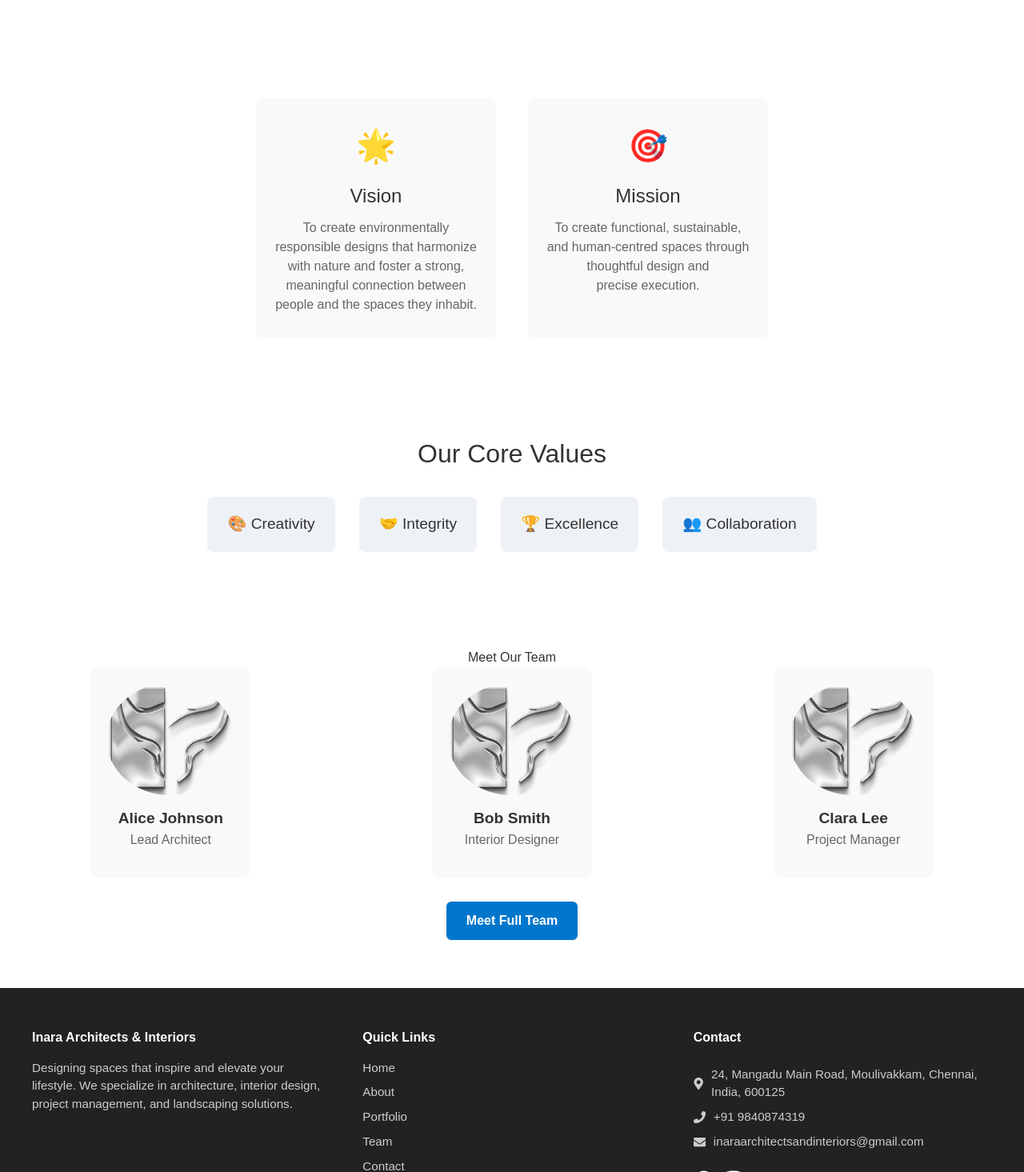
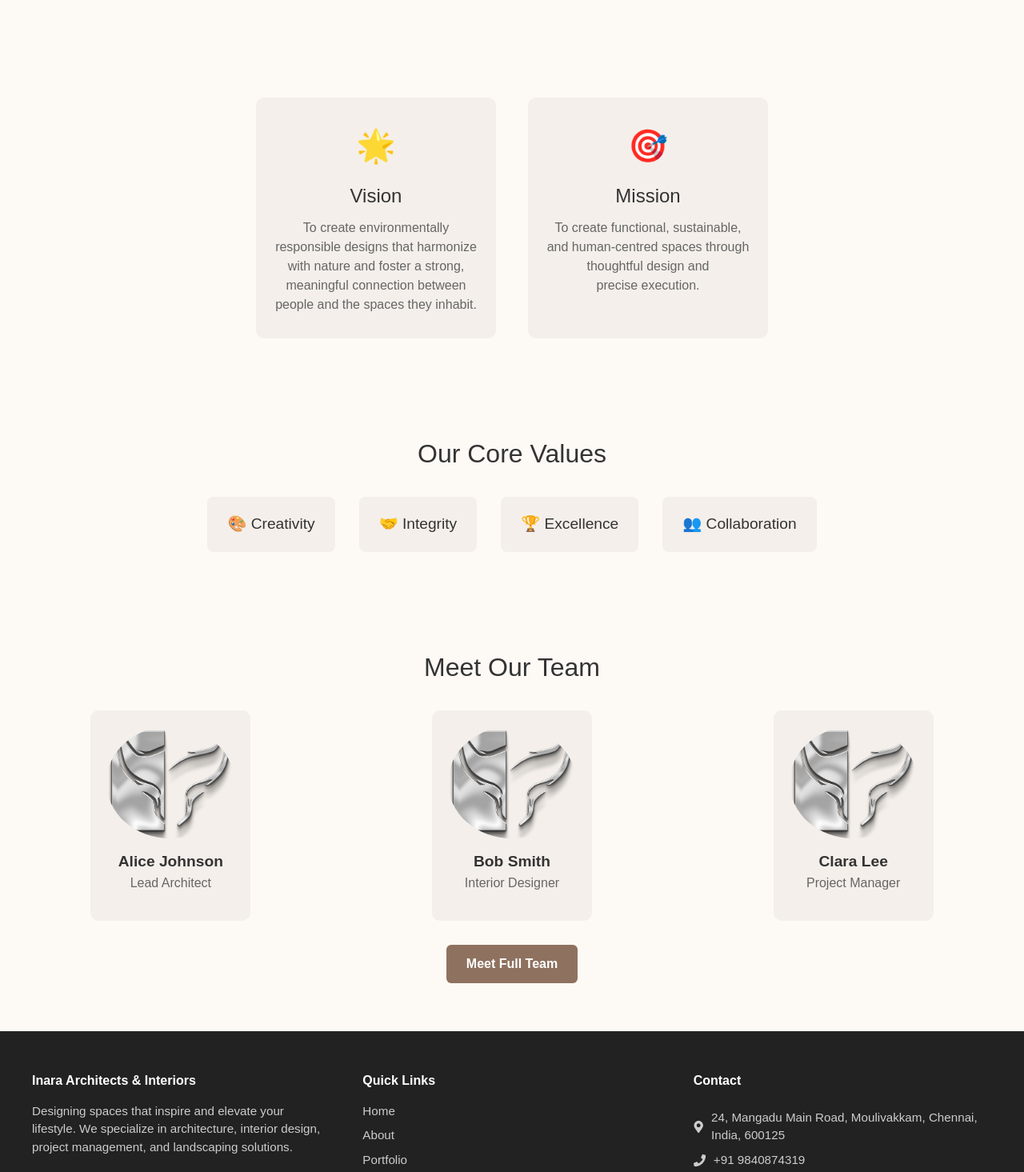
Before and after one commit to Keerthu2712/Inara_architects_and_interiors, a React (Create React App) app: page /about in a window 1280 px wide. Shown: the part 785-2250 px from the top of the page at 80% size. Built offline with nearby package versions, Linux system fonts and the light colour scheme.

Commit message:
feat: update FeaturedServices icons, enhance Footer link text, and improve CSS styles for consistency and aesthetics

```diff
--- a/src/components/FeaturedServices.jsx
+++ b/src/components/FeaturedServices.jsx
@@ -1,6 +1,6 @@
 import React from "react";
 
-import designIcon from "../../src/assests/images/feat-int.jpg";
+import designIcon from "../../src/assests/images/recent2.png";
 import architectureIcon from "../../src/assests/images/hero-img.jpg";
 import renovationIcon from "../../src/assests/images/img.jpg";
 import landscapeIcon from "../../src/assests/images/img.jpg";
@@ -29,7 +29,6 @@ function FeaturedServices() {
             </div>
           </div>
 
-
         ))}
       </div>
     </section>
--- a/src/components/Footer.jsx
+++ b/src/components/Footer.jsx
@@ -21,7 +21,7 @@ const Footer = () => {
           <Link to="/">Home</Link>
           <Link to="/about">About</Link>
           <Link to="/ourworks">Portfolio</Link>
-          <Link to="/team">Team</Link>
+          <Link to="/team">Our Team</Link>
           <Link to="/contact">Contact</Link>
         </div>
 
--- a/src/index.css
+++ b/src/index.css
@@ -32,6 +32,7 @@
   color: #141414; /* change color as needed */
   margin: 10px 0 0 15px;
   letter-spacing: 2px;
+  font-family: "Lemon Milk", sans-serif;
 }
 
 .header-logo {
@@ -58,7 +59,7 @@
 }
 
 .header-nav a:hover {
-  color: #c4cac3;
+  color: #333;
   border-bottom: 2px solid #c4cac3;
 }
 
@@ -182,6 +183,7 @@
   font-weight: 800;
   letter-spacing: 10px; /* Creates the spaced look only visually */
   display: block;
+  font-family: "Lemon Milk", sans-serif;
 }
 
 .brand-sub {
@@ -193,6 +195,7 @@
   max-width: fit-content;
   margin-left: auto;
   margin-right: auto;
+  font-family: "Lemon Milk", sans-serif;
 }
 
 
@@ -201,13 +204,15 @@
   font-weight: 300;
   margin-bottom: 2rem;
   color: #e0e0e0;
+  font-family: "Lemon Milk", sans-serif;
+  font-style: italic;
 }
 
 /* Button Styling */
 .hero-button {
   display: inline-block;
   padding: 12px 30px;
-  background-color: #1f2937; /* dark slate gray */
+  background-color: #8e725f; /* dark slate gray */
   color: #fff;
   text-decoration: none;
   border-radius: 30px;
@@ -217,9 +222,9 @@
 }
 
 .hero-button:hover {
-  background-color: #fbbf24; /* warm gold */
-  color: #1f2937;
-  border-color: #fbbf24;
+  background-color: #444; /* warm gold */
+  color: #fff;
+  border-color: #444;
 }
 
 
@@ -259,7 +264,7 @@
 }
 
 .about-preview-section .about-text button:hover {
-  background-color: #0c4f4e; /* blue-700 */
+  background-color: #444; /* blue-700 */
 }
 
 .about-preview-section img {
@@ -385,7 +390,7 @@
 
 .project-preview {
   padding: 80px 10%;
-  background-color: #fff;
+  background-color: #fdf9f5;
   text-align: center;
 }
 
@@ -449,7 +454,7 @@
 }
 
 .view-all-btn {
-  background-color: #222;
+  background-color: #8e725f;
   color: #fff;
   padding: 12px 25px;
   border-radius: 25px;
@@ -467,7 +472,7 @@
    TESTIMONIALS SECTION STYLES*/
 
 .testimonials {
-  background-color: #f9f9f9;
+  background-color: #f4efea;
   padding: 80px 10%;
   text-align: center;
 }
@@ -549,8 +554,9 @@
 
 /* About Page */
 .about-page {
-  font-family: 'Arial', sans-serif;
+  font-family: 'Lemon Milk', sans-serif;
   color: #333;
+  background-color: #fdf9f5;
 }
 
 /* 1️⃣ Intro Banner */
@@ -594,7 +600,7 @@
   flex-wrap: wrap;
 }
 .about-card {
-  background: #f9f9f9;
+  background: #f4efea;
   padding: 30px 20px;
   border-radius: 10px;
   text-align: center;
@@ -630,7 +636,7 @@
 }
 .value-item {
   font-size: 1.2rem;
-  background: #eef2f7;
+  background: #f4efea;
   padding: 20px 25px;
   border-radius: 8px;
 }
@@ -639,6 +645,10 @@
 .team-preview {
   padding: 60px 20px;
   text-align: center;
+}
+.team-preview h2 {
+  font-size: 2rem;
+  margin-bottom: 30px;
 }
 .team-grid {
   display: flex;
@@ -666,22 +676,23 @@
 .team-btn {
   display: inline-block;
   padding: 12px 25px;
-  background: #0077cc;
+  background: #8e725f;
   color: white;
   border-radius: 6px;
   text-decoration: none;
   font-weight: bold;
 }
 .team-btn:hover {
-  background: #005fa3;
+  background: #333;
 }
 /* end of about page styles */
 
 /* Our Team Page */
 .ourteam-page {
-  font-family: 'Arial', sans-serif;
+  font-family: 'Lemon Milk', sans-serif;
   color: #333;
   padding: 0 20px;
+  background-color: #fdf9f5;
 }
 
 /* Team Grid Section */
@@ -703,7 +714,7 @@
 
 /* Team Card */
 .team-card {
-  background: #f9f9f9;
+  background: #f4efea;
   padding: 20px;
   border-radius: 10px;
   text-align: center;
@@ -763,6 +774,7 @@
   font-family: 'Arial', sans-serif;
   color: #333;
   padding: 0 20px;
+  background-color: #fdf9f5;
 }
 
 /* Filter Section */
@@ -773,7 +785,7 @@
 .filter-btn {
   padding: 10px 20px;
   margin: 5px;
-  background: #f0f0f0;
+  background: #f4efea;
   border: none;
   border-radius: 6px;
   cursor: pointer;
@@ -782,7 +794,7 @@
 }
 .filter-btn:hover,
 .filter-btn.active {
-  background: #0077cc;
+  background: #8e725f;
   color: white;
 }
 
@@ -855,7 +867,7 @@
 }
 .modal-close {
   padding: 10px 20px;
-  background: #0077cc;
+  background: #8e725f;
   color: white;
   border: none;
   border-radius: 6px;
@@ -863,7 +875,7 @@
   margin-top: 15px;
 }
 .modal-close:hover {
-  background: #005fa3;
+  background: #444;
 }
 /* end of our works page styles */
 
@@ -872,6 +884,7 @@
   font-family: 'Arial', sans-serif;
   color: #333;
   padding: 0 20px;
+  background-color: #fdf9f5;
 }
 
 /* Contact Info Section */
@@ -883,7 +896,7 @@
   text-align: center;
 }
 .contact-info-card {
-  background: #f9f9f9;
+  background: #f4efea;
   padding: 30px 20px;
   border-radius: 10px;
   transition: transform 0.3s ease;
@@ -900,7 +913,7 @@
   margin-bottom: 5px;
 }
 .contact-info-card p {
-  color: #666;
+  color: #333;
   font-size: 1rem;
 }
 
@@ -908,6 +921,7 @@
 .contact-form-section {
   text-align: center;
   padding: 60px 20px;
+
 }
 .contact-form-section h2 {
   font-size: 2rem;
@@ -935,7 +949,7 @@
 }
 .contact-form button {
   padding: 12px;
-  background: #0077cc;
+  background: #8e725f;
   color: white;
   border: none;
   border-radius: 6px;
@@ -944,7 +958,7 @@
   transition: background 0.3s ease;
 }
 .contact-form button:hover {
-  background: #005fa3;
+  background: #444;
 }
 
 /* Google Map Section */
```
